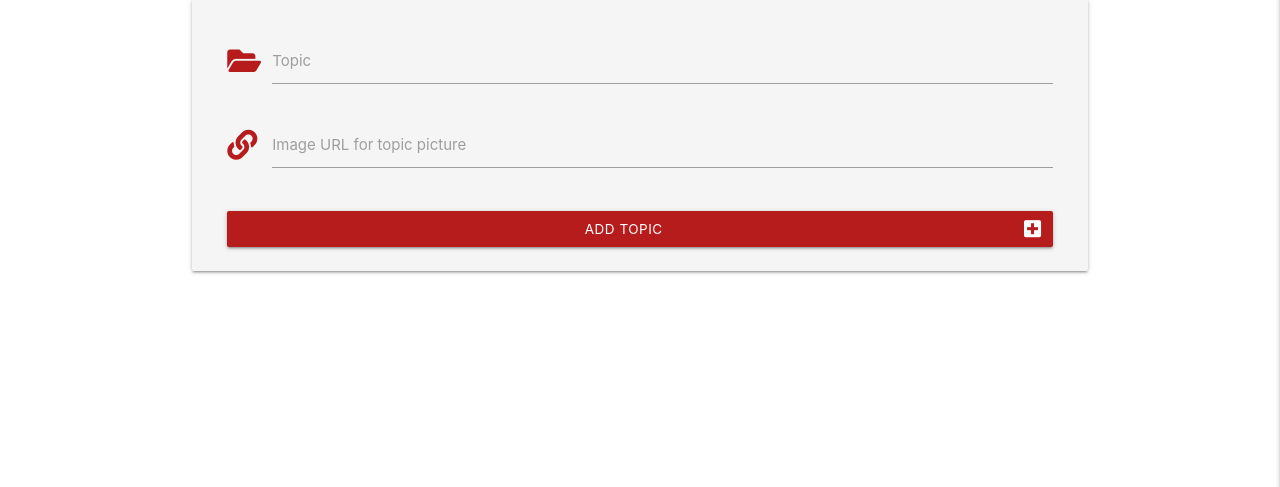
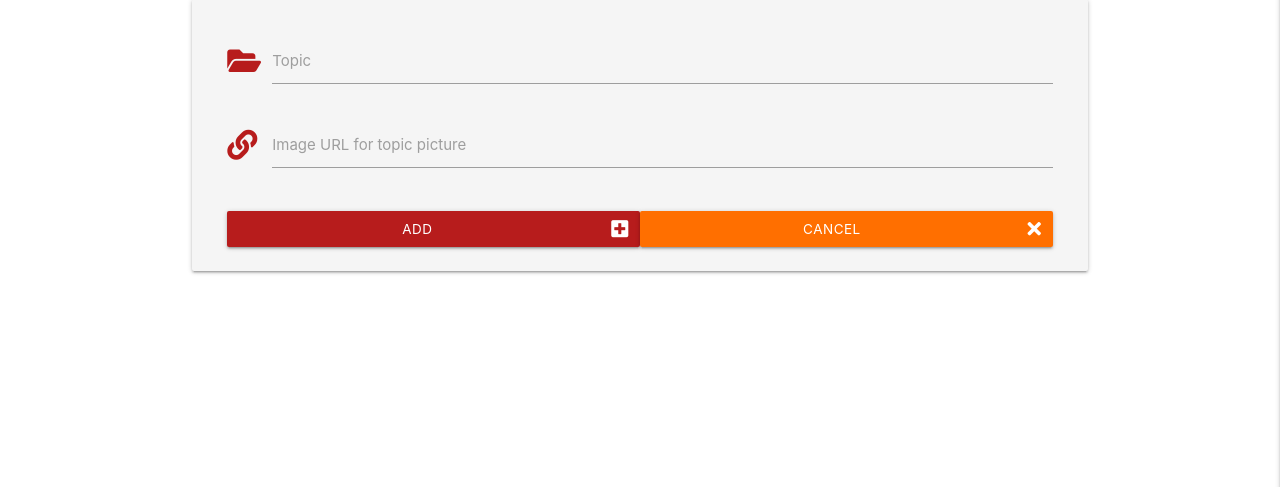
Before and after one commit to RossClarkScotland/Automotive_Vocab_Trainer, a Flask app: page /add_topic in a window 1280 px wide. Shown: the part 168-655 px from the top of the page. Run offline with Flask 2, Linux system fonts and the light colour scheme; the visitor is signed in with stand-in values (Sample User, id 1); some libraries are stand-ins or nearby versions.

Commit message:
Add cancel action btn

```diff
--- a/templates/add_term.html
+++ b/templates/add_term.html
@@ -65,7 +65,7 @@
                 </div>
             </div>
             <!--Form submission button-->
-            <button class="btn col s6 red darken-4" type="submit">Add term
+            <button class="btn col s6 red darken-4" type="submit">Add
                 <i class="fas fa-plus-square right" aria-hidden="true"></i>
             </button>
             <!--Cancel adding a term button-->
--- a/templates/add_topic.html
+++ b/templates/add_topic.html
@@ -24,9 +24,11 @@
                 </div>
             </div>
             <!--Form submission button-->
-            <button class="btn col s12 center-align red darken-4" type="submit">Add topic
+            <button class="btn col s6 red darken-4" type="submit">Add
                 <i class="fas fa-plus-square right" aria-hidden="true"></i>
             </button>
+            <a href="{{ url_for('get_topics') }}" class="btn col s6 amber darken-4">
+            Cancel<i class="fas fa-times circle right" aria-hidden="true"></i></a>
         </form>
     </section>
 
```
